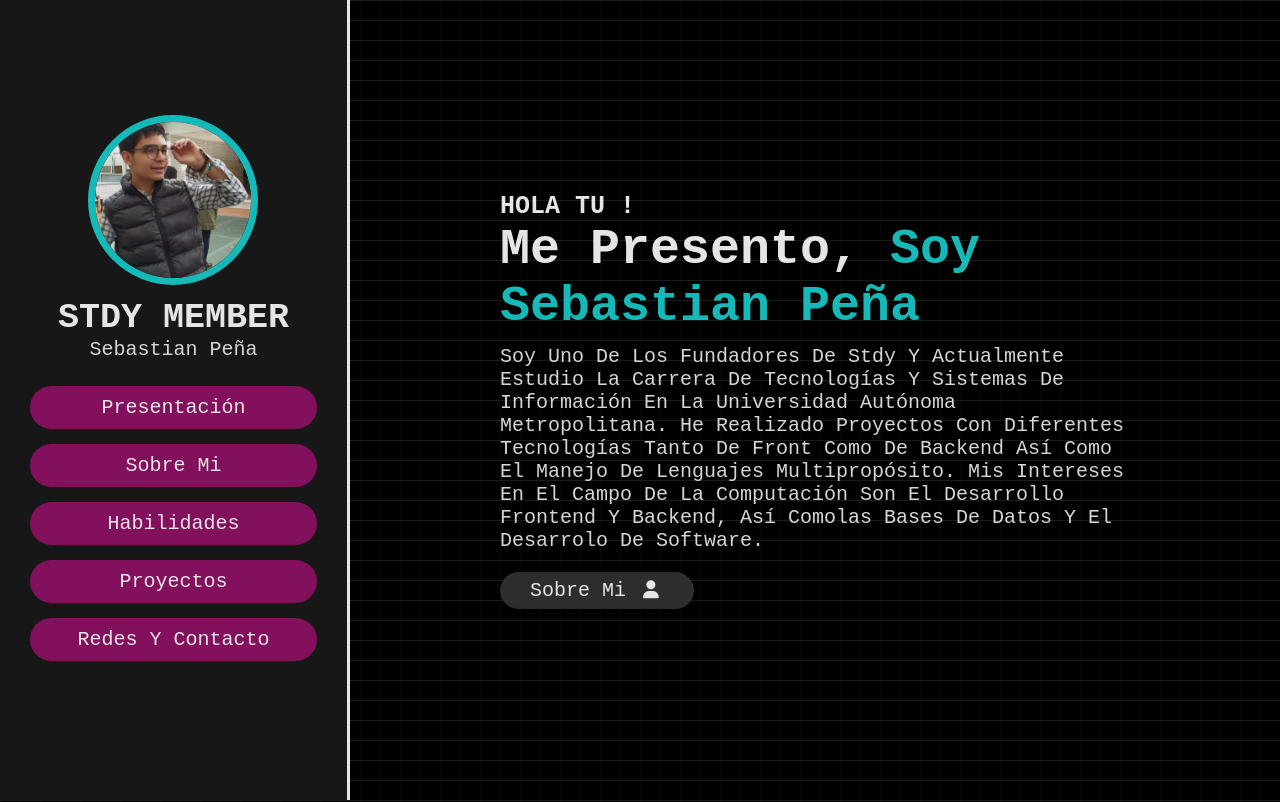
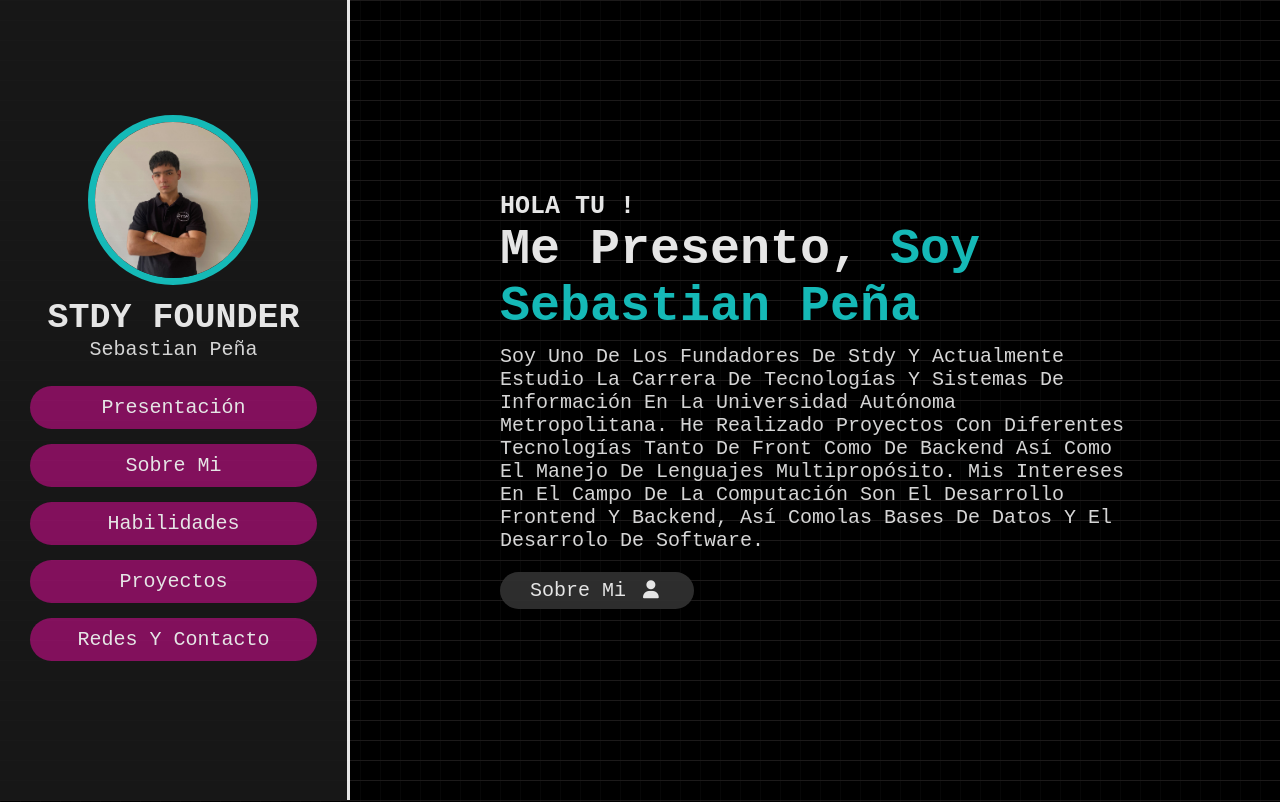
Before and after one commit to STDYelling/member-SebasAngarita, a plain HTML site: page index.html in a window 1280 px wide. Shown: the top 802 px of the page. Drawn offline with nearby package versions, Linux system fonts and the light colour scheme.

Commit message:
Update index.html

```diff
--- a/index.html
+++ b/index.html
@@ -26,8 +26,8 @@
     <!-- Header  -->
     <header>
       <div class="user">
-        <img src="images/me2.jpg" alt="" />
-        <h3 class="name">STDY MEMBER</h3>
+        <img src="images/meSTDY4.jpg" alt="" />
+        <h3 class="name">STDY FOUNDER</h3>
         <p class="post">Sebastian Peña</p>
       </div>
 
@@ -210,7 +210,7 @@
 
           <div class="info">
             <h3><i class="fas fa-envelope"></i> sebasjuansebab@gmail.com</h3>
-            <h3><i class="fas fa-phone"></i> 5617953294</h3>
+            <h3><i class="fas fa-phone"></i> Github: JuanSebasPeA</h3>
             <h3>
               <i class="fas fa-map-marker-alt"></i> Mexico city, Mexico.
             </h3>
```
